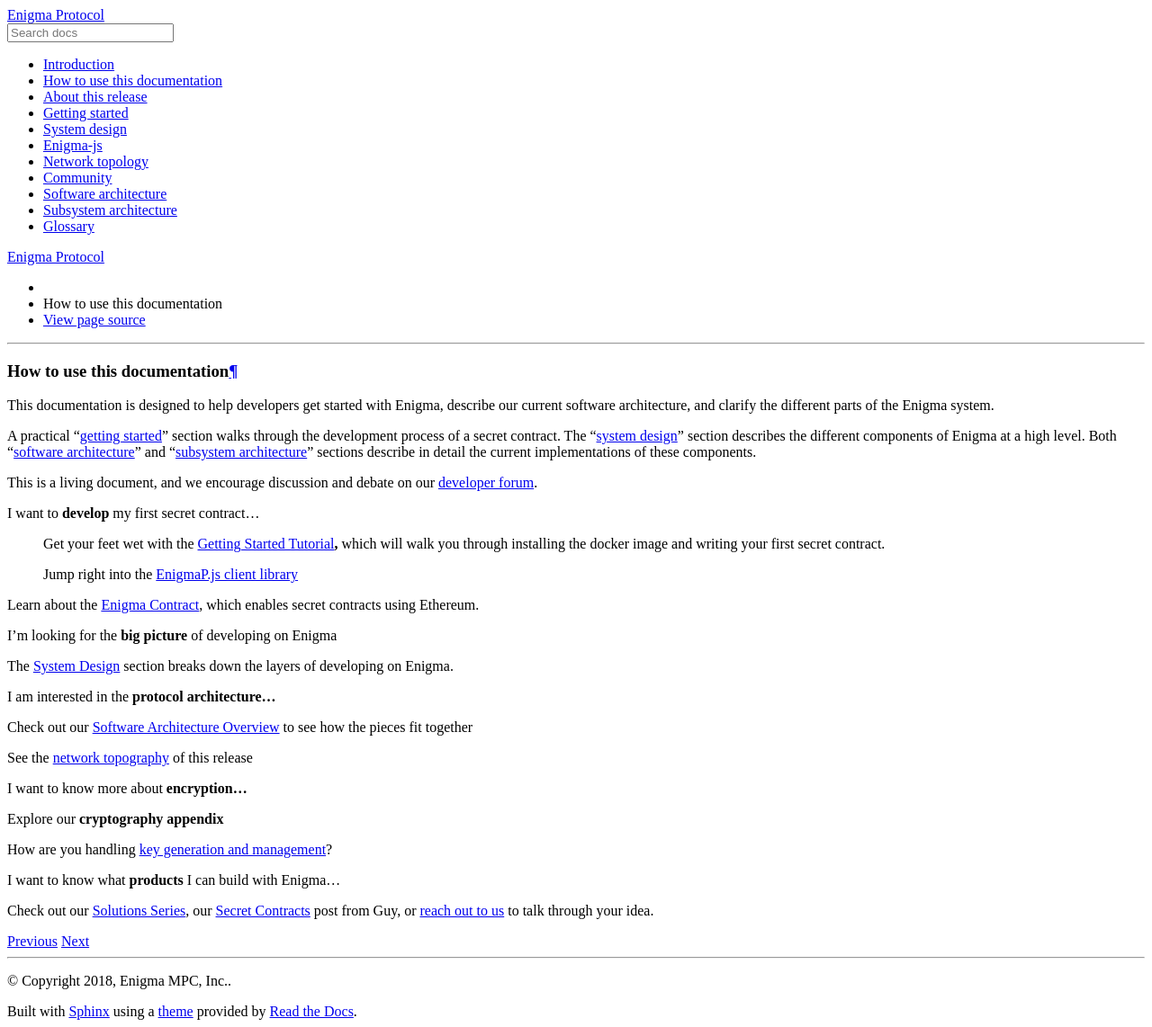
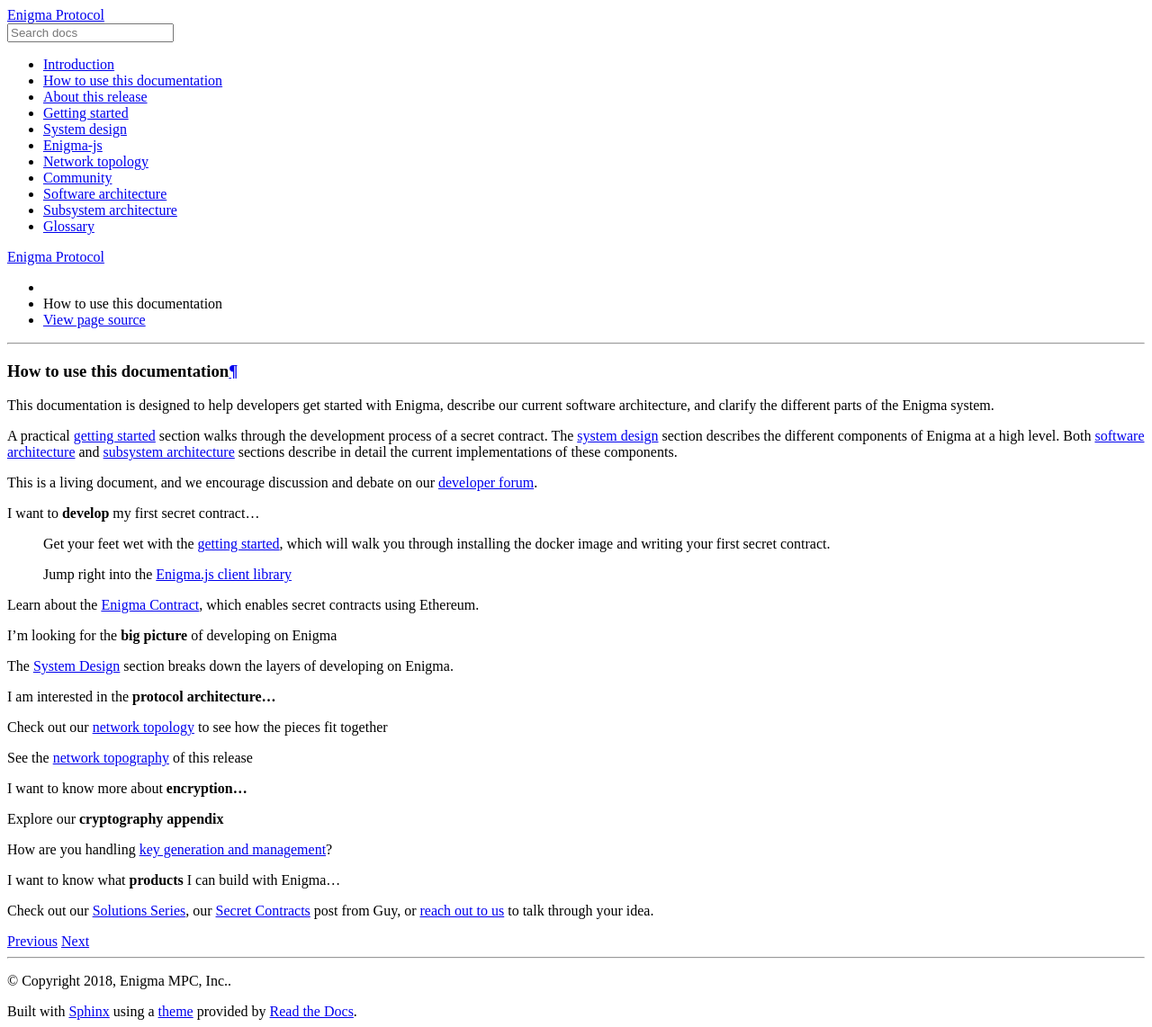
Before and after one commit to scrtlabs/protocol, a Sphinx documentation site: the page built from docs/source/HowToUseThisDocumentation.rst, in a window 1280 px wide. Shown: the whole page at 90% size. Built offline with Sphinx 7.4.7 and the Read the Docs theme 2.0.0, drawn with Linux system fonts in a browser that asks for light colours.

Commit message:
Adding links to how to use docs page

```diff
--- a/docs/source/GettingStarted.rst
+++ b/docs/source/GettingStarted.rst
@@ -1,5 +1,3 @@
-.. _getting-started:
-
 Getting started
 ================
 
--- a/docs/source/HowToUseThisDocumentation.rst
+++ b/docs/source/HowToUseThisDocumentation.rst
@@ -5,12 +5,12 @@ This documentation is designed to help developers get started with
 Enigma, describe our current software architecture, and clarify the
 different parts of the Enigma system.
 
-A practical “\ `getting started <#getting-started>`__\ ” section walks
-through the development process of a secret contract. The “\ `system
-design <#system-design>`__\ ” section describes the different components
-of Enigma at a high level. Both “\ `software
-architecture <#software-architecture>`__\ ” and “\ `subsystem
-architecture <#subsystem-architecture>`__\ ” sections describe in detail
+A practical :doc:`getting started <GettingStarted>` section walks
+through the development process of a secret contract. The
+:doc:`system design <SystemDesign>` section describes the different components
+of Enigma at a high level. Both
+:doc:`software architecture <SoftwareArchitecture>` and
+:doc:`subsystem architecture <SubsystemArchitecture>` sections describe in detail
 the current implementations of these components.
 
 This is a living document, and we encourage discussion and debate on our
@@ -18,24 +18,23 @@ This is a living document, and we encourage discussion and debate on our
 
 I want to **develop** my first secret contract...
 
-   Get your feet wet with the `Getting Started
-   Tutorial <#getting-started>`__\ **,** which will walk you through
-   installing the docker image and writing your first secret contract.
+   Get your feet wet with the :doc:`getting started <GettingStarted>`,
+   which will walk you through installing the docker image and writing your
+   first secret contract.
 
-   Jump right into the `EnigmaP.js client
-   library <#enigma-js-client-library>`__
+   Jump right into the :doc:`Enigma.js client library <Enigma-js>`
 
-Learn about the `Enigma Contract <#enigma-contract>`__, which enables
+Learn about the :ref:`Enigma Contract <enigma-contract>`, which enables
 secret contracts using Ethereum.
 
 I’m looking for the **big picture** of developing on Enigma
 
-The `System Design <#system-design>`__ section breaks down the layers of
+The :doc:`System Design <SystemDesign>` section breaks down the layers of
 developing on Enigma.
 
 I am interested in the **protocol architecture...**
 
-Check out our `Software Architecture Overview <#overview>`__ to see how
+Check out our :doc:`network topology <NetworkTopology>` to see how
 the pieces fit together
 
 See the `network topography <#network-topology>`__ of this release
--- a/docs/source/SoftwareArchitecture.rst
+++ b/docs/source/SoftwareArchitecture.rst
@@ -1,5 +1,3 @@
-.. _software-architecture:
-
 Software architecture
 ---------------------
 Overview
--- a/docs/source/SystemDesign.rst
+++ b/docs/source/SystemDesign.rst
@@ -34,6 +34,8 @@ storage; 2) obtain an authoritative proof that the target worker is
 securely running trusted hardware prior to sending data and paying fees.
 (Trusted hardware for this release means Intel SGX: for more information
 on SGX, see sections On SGX and Registration)
+
+.. _enigma-contract:
 
 Enigma Contract
 ~~~~~~~~~~~~~~~
--- a/docs/source/introduction.rst
+++ b/docs/source/introduction.rst
@@ -18,8 +18,8 @@ blockchain). This release makes available multiple core components of
 the Enigma protocol, and is highly simplified.
 
 The goal of this simplified release is to familiarize developers with
-our :ref:`software architecture <software-architecture>`,
-:ref:`getting started<getting-started>`, and is in line of our goal of
+our :doc:`software architecture <SoftwareArchitecture>`,
+:doc:`getting started<GettingStarted>`, and is in line of our goal of
 open-source development. This convenient approach allows any developer
 to get started with limited friction. Future releases will be deployed
 on Ethereum testnet and mainet.
```
